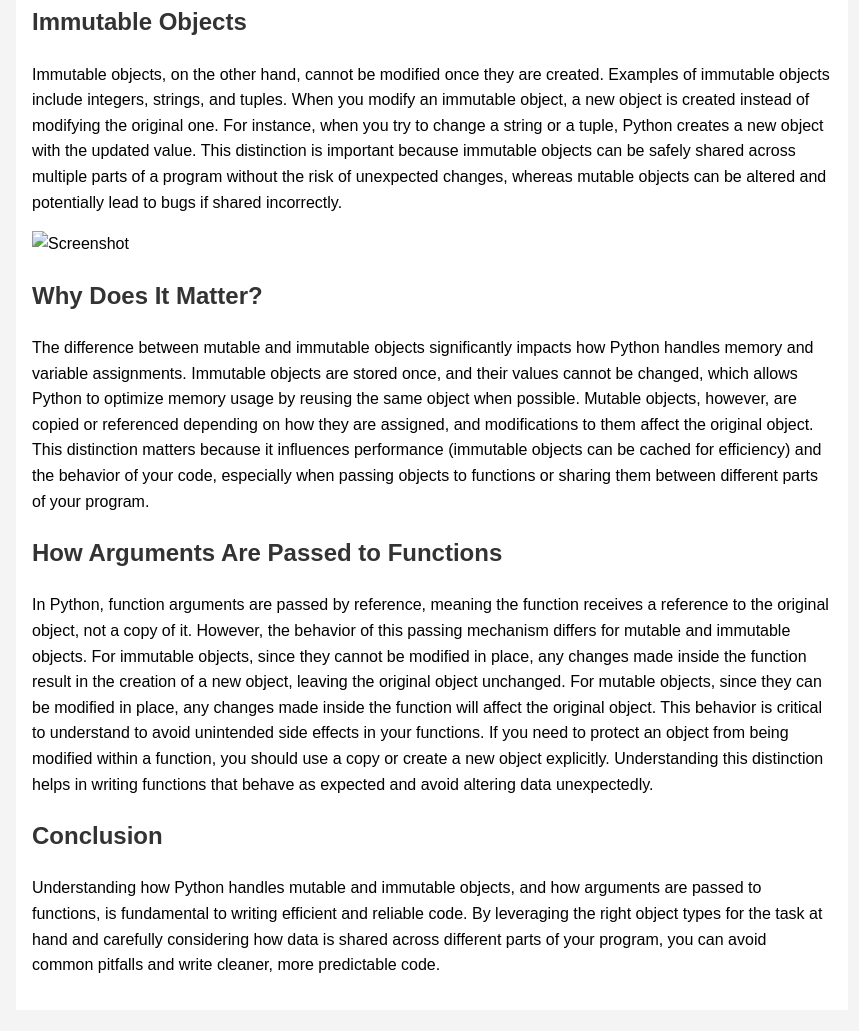
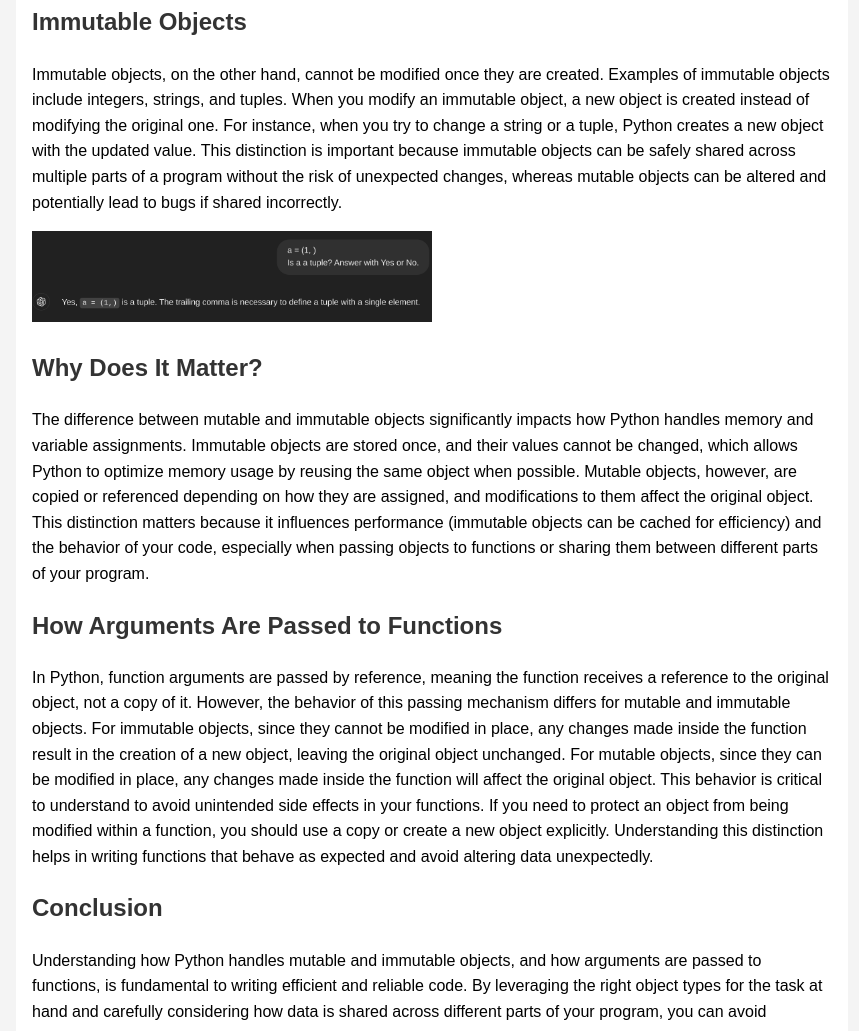
Before and after one commit to AngelVelazq/AngelVelazq.github.io, a plain HTML site: page index.html in a window 1280 px wide. Shown: the part 1201-2232 px from the top of the page, without its empty margins (208-1067 px from the left). Drawn offline with Linux system fonts and the light colour scheme.

Commit message:
adding third img

```diff
--- a/index.html
+++ b/index.html
@@ -46,7 +46,7 @@
                 value. This distinction is important because immutable objects can be safely shared across multiple parts of a program
                 without the risk of unexpected changes, whereas mutable objects can be altered and potentially lead to bugs if shared
                 incorrectly.</p>
-                <img src="images/tuple2.png" alt="Screenshot" style="width:50%; height:auto;">
+                <img src="images/tuple_single.png" alt="Screenshot" style="width:50%; height:auto;">
         </section>
         <section>
             <h2>Why Does It Matter?</h2>
```
